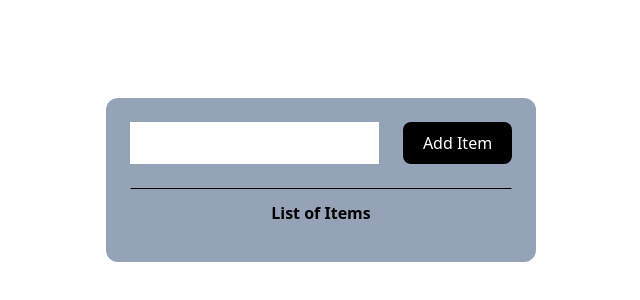
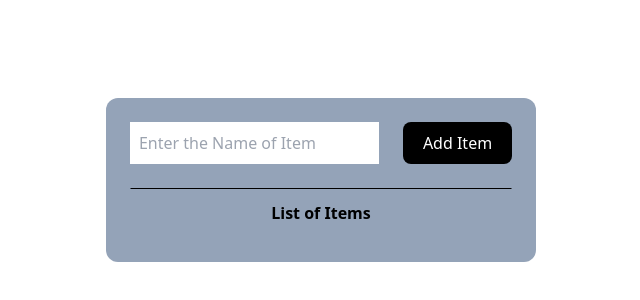
Before and after one commit to MMathew4788/ToDoList, a React (Create React App) app: page / in a window 1280 px wide. Shown: the part 220-520 px from the top of the page, without its empty margins (319-959 px from the left). Built offline with nearby package versions, Linux system fonts and the light colour scheme.

Commit message:
updated duplicate entry feature

```diff
--- a/src/Component/ToDoList.js
+++ b/src/Component/ToDoList.js
@@ -11,20 +11,23 @@ function ToDoList() {
   const [isValid, setIsValid] = useState(true);//set red color in input box
   const Message = 'Please enter something';
   function handleAdd() {
-    if (name.trim().length === 0){ //when blank it adds nothing
+      if (name.trim().length === 0){ //when blank it adds nothing
       return (
         [setName('Please enter something'),
         setIsValid(false)]
         )}
 
-    if (name===Message){
-     return null;
-     }
+      if (name===Message){
+      return null;
+      }
 
     const newList = List.concat({name, id: Math.random().toString()});
     setList(newList);
     setName('');//clears the input field
   }
+
+  // checking for duplicate
+  const uniqueList = [...new Map(List.map(item => [item.name, item])).values()]
 
   // remove items on click
   function removeElement(id) {
@@ -45,17 +48,18 @@ function ToDoList() {
   }
 
   // Generating JSX code for Displaying each item
-  const ListItem = List.map((Item) => {
+  const ListItem = uniqueList.map((Item) => {
     return <p key={Item.id} className="ListItem" onClick={() => removeElement(Item.id)}>
         {Item.name}
         <img src={DelIcon} alt="delete-icon" />
     </p>;
   });
 
+
   return (
      <div className="card-container">
         <div className="input-container">
-          <input type="text" value={name}
+          <input type="text" value={name} placeholder={"Enter the Name of Item"}
             onChange={handleChange}
             onClick={handleClear}
             style={{color: !isValid ? 'red' : 'black'}} //inline dynamic styling
```
